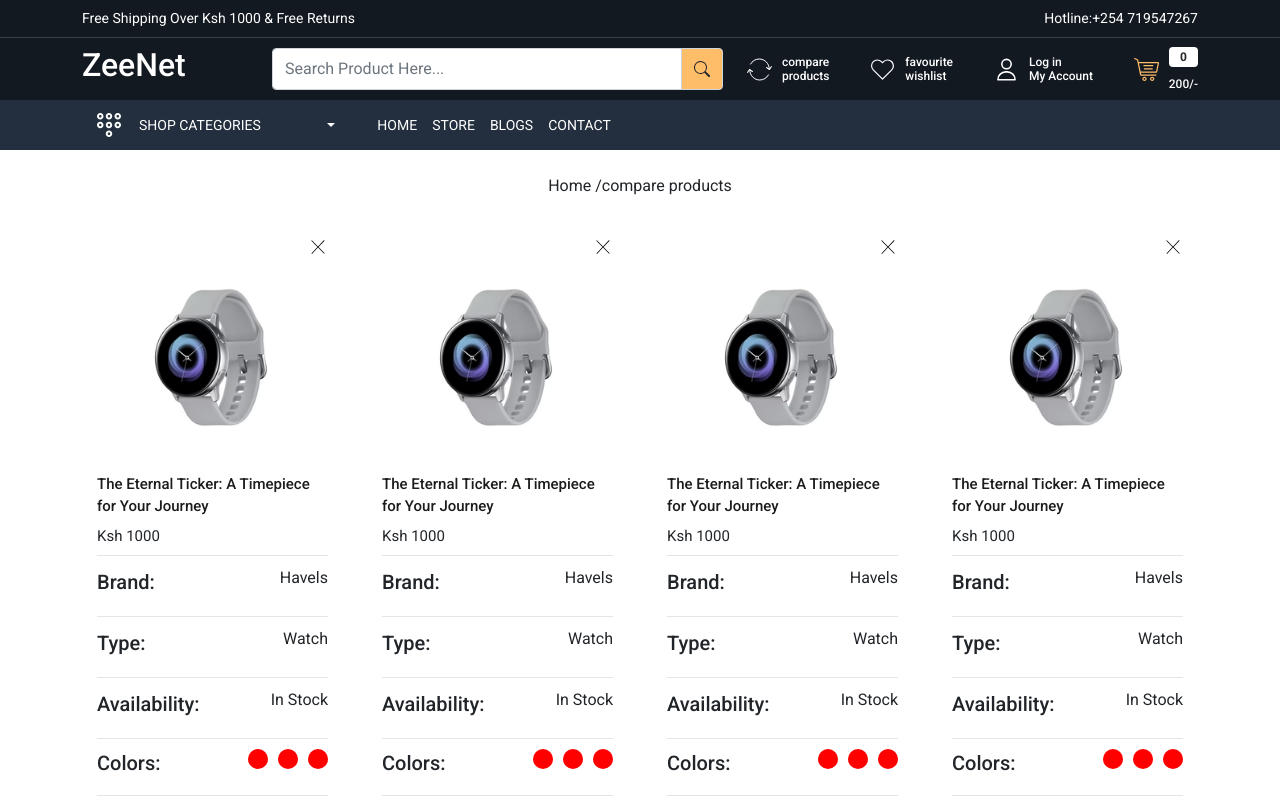
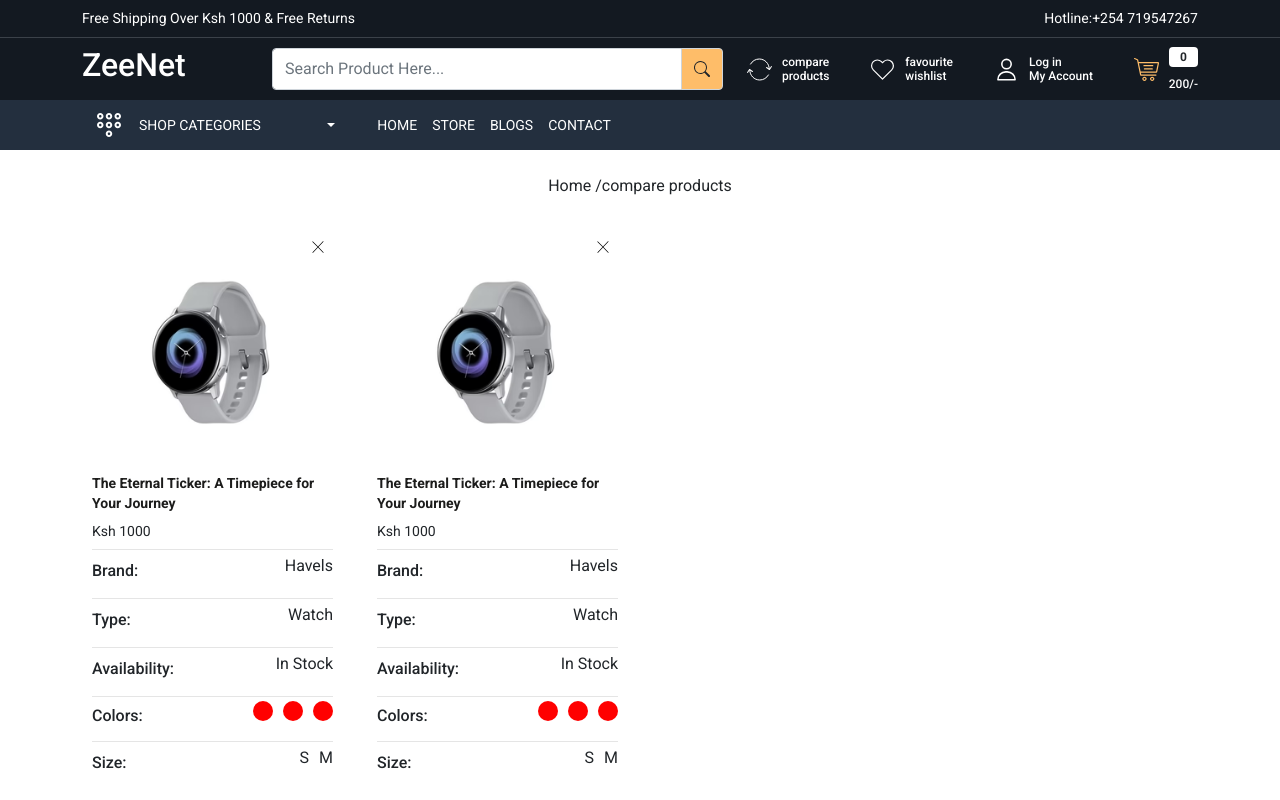
Before and after one commit to edwinonyango9286/ZeeNet, a React (Create React App) app in the folder frontend/: page /compare-products in a window 1280 px wide. Shown: the top 800 px of the page. Built offline with nearby package versions, Linux system fonts and the light colour scheme.

Commit message:
Modidified frontend

```diff
--- a/frontend/src/App.css
+++ b/frontend/src/App.css
@@ -366,15 +366,15 @@ footer .input-group-text {
 /* Special Products Styling */
 
 .special-product-card {
-  padding: 20px 10px;
-  border-radius: 10px;
+  padding: 10px 10px;
+  border-radius: 5px;
   background-color: white;
 }
 /* Special Products Styling  Ends here*/
 
 /* famous card styling starts here */
 .famous-content {
-  top: 10%;
+  top: 2%;
   left: 10%;
 }
 .famous-card img {
@@ -382,22 +382,19 @@ footer .input-group-text {
 }
 
 .famous-content h5 {
-  font-size: 13px;
-  line-height: 20px;
+  font-size: 14px;
   font-weight: 400;
   color: white;
   text-transform: uppercase;
 }
 .famous-card .famous-content h6 {
   font-size: 24px;
-  line-height: 38px;
   font-weight: 500;
   color: white;
 }
 
 .famous-content p {
   font-size: 16px;
-  line-height: 24px;
   font-weight: 100;
   color: white;
 }
@@ -527,17 +524,16 @@ footer .input-group-text {
 }
 
 .contact-title {
-  font-size: 26px;
+  font-size: 20px;
   font-weight: 500;
-  line-height: 35px;
+  line-height: 30px;
   text-align: left;
 }
 
 .contact-inner-wrapper form .form-control {
   background-color: var(--color-f5f5f7);
-  border-radius: 10px;
   border-color: transparent;
-  padding: 10px;
+  padding: 10px  ;
 }
 
 .contact-inner-wrapper ul {
@@ -553,7 +549,7 @@ footer .input-group-text {
 
 /* compare products page starts here */
 .compare-product-card {
-  padding: 20px 15px;
+  padding: 10px 10px;
   background-color: white;
   border-radius: 10px;
 }
@@ -562,22 +558,22 @@ footer .input-group-text {
   top: 15px;
   right: 15px;
   width: 20px;
-  padding: 3px;
+  padding: 4px;
   cursor: pointer;
 }
 
 .compare-product-details h5.title,
 .wishlist-card h5.title {
-  font-size: 15px;
-  line-height: 22px;
-  font-weight: 500;
+  font-size: 14px;
+  line-height: 20px;
+  font-weight: 600;
   color: var(--color-1c1c1b);
 }
 
 .compare-product-details h6.price,
 .wishlist-card h6.price {
-  font-size: 15px;
-  line-height: 22px;
+  font-size: 14px;
+  line-height: 20px;
   font-weight: 400;
 }
 
@@ -585,7 +581,7 @@ footer .input-group-text {
   display: flex;
   justify-content: space-between;
   align-items: center;
-  padding: 10px 0px;
+  padding: 4px 0px;
   border-top: 1px solid rgba(0, 0, 0, 0.1);
 }
 /* compare products page styling ends here */
@@ -772,7 +768,7 @@ footer .input-group-text {
   border-bottom: 1px solid var(--color-eaeaea);
 }
 .cart-header h4 {
-  font-size: 13px;
+  font-size: 16px;
   color: var(--color-777777);
 }
 .cart-col-1 {
--- a/frontend/src/Components/SpecialProducts.js
+++ b/frontend/src/Components/SpecialProducts.js
@@ -6,7 +6,8 @@ import{Link} from "react-router-dom"
 
 const SpecialProducts = () => {
   return (
-    <div className="col-6 mb-3">
+
+    <div className="col-6 mb-2">
       <div className="special-product-card">
         <div className="d-flex justify-content-between">
           <div>
@@ -17,7 +18,7 @@ const SpecialProducts = () => {
             <h6 className="title">Heavenly Horizons: A Celestial Timepiece</h6>
             <ReactStars
               count={5}
-              size={24}
+              size={20}
               value={4}
               edit={false}
               activeColor="#ffd700"
@@ -37,7 +38,7 @@ const SpecialProducts = () => {
                 <span className="badge rounded-circle p-2 bg-danger">1</span>
               </div>
             </div>
-            <div className="prod-count my-3">
+            <div className="prod-count my-2">
                 <p>Products:5</p>
                 <div class="progress">
                   <div
--- a/frontend/src/Pages/CompareProducts.js
+++ b/frontend/src/Pages/CompareProducts.js
@@ -10,7 +10,7 @@ const CompareProducts = () => {
     <>
       <Meta title={"compare products"} />
       <BreadCrumb title="compare products" />
-      <Container clas1="compare-products-wrapper py-5 home-wrapper-2 ">
+      <Container clas1="compare-products-wrapper  home-wrapper-2 ">
           <div className="row">
             <div className="col-3">
               <div className="compare-product-card position-relative">
@@ -30,25 +30,25 @@ const CompareProducts = () => {
                   </h5>
                   <h6 className="price">Ksh 1000</h6>
                   <div className="product-details">
-                    <h5>Brand:</h5>
+                    <h6>Brand:</h6>
                     <p>Havels</p>
                   </div>
 
                   <div className="product-details">
-                    <h5>Type:</h5>
+                    <h6>Type:</h6>
                     <p>Watch</p>
                   </div>
 
                   <div className="product-details">
-                    <h5>Availability:</h5>
+                    <h6>Availability:</h6>
                     <p>In Stock</p>
                   </div>
                   <div className="product-details">
-                    <h5>Colors:</h5>
+                    <h6>Colors:</h6>
                     <Colors />
                   </div>
                   <div className="product-details">
-                    <h5>Size:</h5>
+                    <h6>Size:</h6>
                     <div className="d-flex gap-10">
                       <p>S</p>
                       <p>M</p>
@@ -75,25 +75,25 @@ const CompareProducts = () => {
                   </h5>
                   <h6 className="price">Ksh 1000</h6>
                   <div className="product-details">
-                    <h5>Brand:</h5>
+                    <h6>Brand:</h6>
                     <p>Havels</p>
                   </div>
 
                   <div className="product-details">
-                    <h5>Type:</h5>
+                    <h6>Type:</h6>
                     <p>Watch</p>
                   </div>
 
                   <div className="product-details">
-                    <h5>Availability:</h5>
+                    <h6>Availability:</h6>
                     <p>In Stock</p>
                   </div>
                   <div className="product-details">
-                    <h5>Colors:</h5>
+                    <h6>Colors:</h6>
                     <Colors />
                   </div>
                   <div className="product-details">
-                    <h5>Size:</h5>
+                    <h6>Size:</h6>
                     <div className="d-flex gap-10">
                       <p>S</p>
                       <p>M</p>
@@ -102,96 +102,7 @@ const CompareProducts = () => {
                 </div>
               </div>
             </div>
-            <div className="col-3">
-              <div className="compare-product-card position-relative">
-                <img
-                  src={cross}
-                  alt="cross"
-                  className="position-absolute cross img-fluid"
-                />
 
-                <div className="product-card-image">
-                  <img src={watch1} alt="watch" className="img-fluid" />
-                </div>
-
-                <div className="compare-product-details">
-                  <h5 className="title">
-                    The Eternal Ticker: A Timepiece for Your Journey
-                  </h5>
-                  <h6 className="price">Ksh 1000</h6>
-                  <div className="product-details">
-                    <h5>Brand:</h5>
-                    <p>Havels</p>
-                  </div>
-
-                  <div className="product-details">
-                    <h5>Type:</h5>
-                    <p>Watch</p>
-                  </div>
-
-                  <div className="product-details">
-                    <h5>Availability:</h5>
-                    <p>In Stock</p>
-                  </div>
-                  <div className="product-details">
-                    <h5>Colors:</h5>
-                    <Colors />
-                  </div>
-                  <div className="product-details">
-                    <h5>Size:</h5>
-                    <div className="d-flex gap-10">
-                      <p>S</p>
-                      <p>M</p>
-                    </div>
-                  </div>
-                </div>
-              </div>
-            </div>
-            <div className="col-3">
-              <div className="compare-product-card position-relative">
-                <img
-                  src={cross}
-                  alt="cross"
-                  className="position-absolute cross img-fluid"
-                />
-
-                <div className="product-card-image">
-                  <img src={watch1} alt="watch" className="img-fluid" />
-                </div>
-
-                <div className="compare-product-details">
-                  <h5 className="title">
-                    The Eternal Ticker: A Timepiece for Your Journey
-                  </h5>
-                  <h6 className="price">Ksh 1000</h6>
-                  <div className="product-details">
-                    <h5>Brand:</h5>
-                    <p>Havels</p>
-                  </div>
-
-                  <div className="product-details">
-                    <h5>Type:</h5>
-                    <p>Watch</p>
-                  </div>
-
-                  <div className="product-details">
-                    <h5>Availability:</h5>
-                    <p>In Stock</p>
-                  </div>
-                  <div className="product-details">
-                    <h5>Colors:</h5>
-                    <Colors />
-                  </div>
-                  <div className="product-details">
-                    <h5>Size:</h5>
-                    <div className="d-flex gap-10">
-                      <p>S</p>
-                      <p>M</p>
-                    </div>
-                  </div>
-                </div>
-              </div>
-            </div>
           </div>
       </Container>
     </>
--- a/frontend/src/Pages/Contact.js
+++ b/frontend/src/Pages/Contact.js
@@ -75,11 +75,11 @@ import Container from "../Components/Container";
                   Plaza 7th Floor, Crystal Suites,
                         </address></li>
                       <li className="mb-3 d-flex align-items-center gap-15"><BsTelephoneFill className="fs-5"/>
-                      <a href="tel:+254 0719547267" >Phone:+254 0719547267</a>
+                      <a href="tel:+254 0719547267" >Phone : +254 0719547267</a>
                       </li>
 
                       <li className="mb-3 d-flex align-items-center gap-15"><AiTwotoneMail className="fs-5"/>
-                      <a href="mailto:technologieszeenet@gmail.com">Email:technologieszeenet@gmail.com</a>
+                      <a href="mailto:technologieszeenet@gmail.com">Email : technologieszeenet@gmail.com</a>
 
                       </li>
 
--- a/frontend/src/Pages/Home.js
+++ b/frontend/src/Pages/Home.js
@@ -217,7 +217,7 @@ const Home = () => {
         </div>
       </Container>
 
-      <Container class1="famous-wrapper py-3 home-wrapper-2">
+      <Container class1="famous-wrapper py-5 home-wrapper-2">
         <div className="row">
           <div className="col-3">
             <div className="famous-card position-relative">
--- a/frontend/src/Pages/Wishlist.js
+++ b/frontend/src/Pages/Wishlist.js
@@ -49,43 +49,6 @@ const Wishlist = () => {
                 </div>
               </div>
             </div>
-
-            <div className="col-3">
-              <div className="wishlist-card  position-relative">
-                <img
-                  src={cross}
-                  className=" position-absolute img-fluid cross "
-                  alt="cross"
-                />
-                <div className="wishlist-card-image">
-                  <img src={watch} className="img-fluid w-100" alt="watch" />
-                </div>
-                <div className="py-3">
-                  <h5 className="title">
-                    The Eternal Ticker: A Timepiece for Your Journey
-                  </h5>
-                  <h6 className="price">Ksh 1000/-</h6>
-                </div>
-              </div>
-            </div>
-            <div className="col-3">
-              <div className="wishlist-card  position-relative">
-                <img
-                  src={cross}
-                  className=" position-absolute img-fluid cross "
-                  alt="cross"
-                />
-                <div className="wishlist-card-image">
-                  <img src={watch} className="img-fluid w-100" alt="watch" />
-                </div>
-                <div className="py-3">
-                  <h5 className="title">
-                    The Eternal Ticker: A Timepiece for Your Journey
-                  </h5>
-                  <h6 className="price">Ksh 1000/-</h6>
-                </div>
-              </div>
-            </div>
           </div>
       </Container>
     </>
```
Also changed, not shown: frontend/src/Pages/Cart.js (+5 -5 lines).
